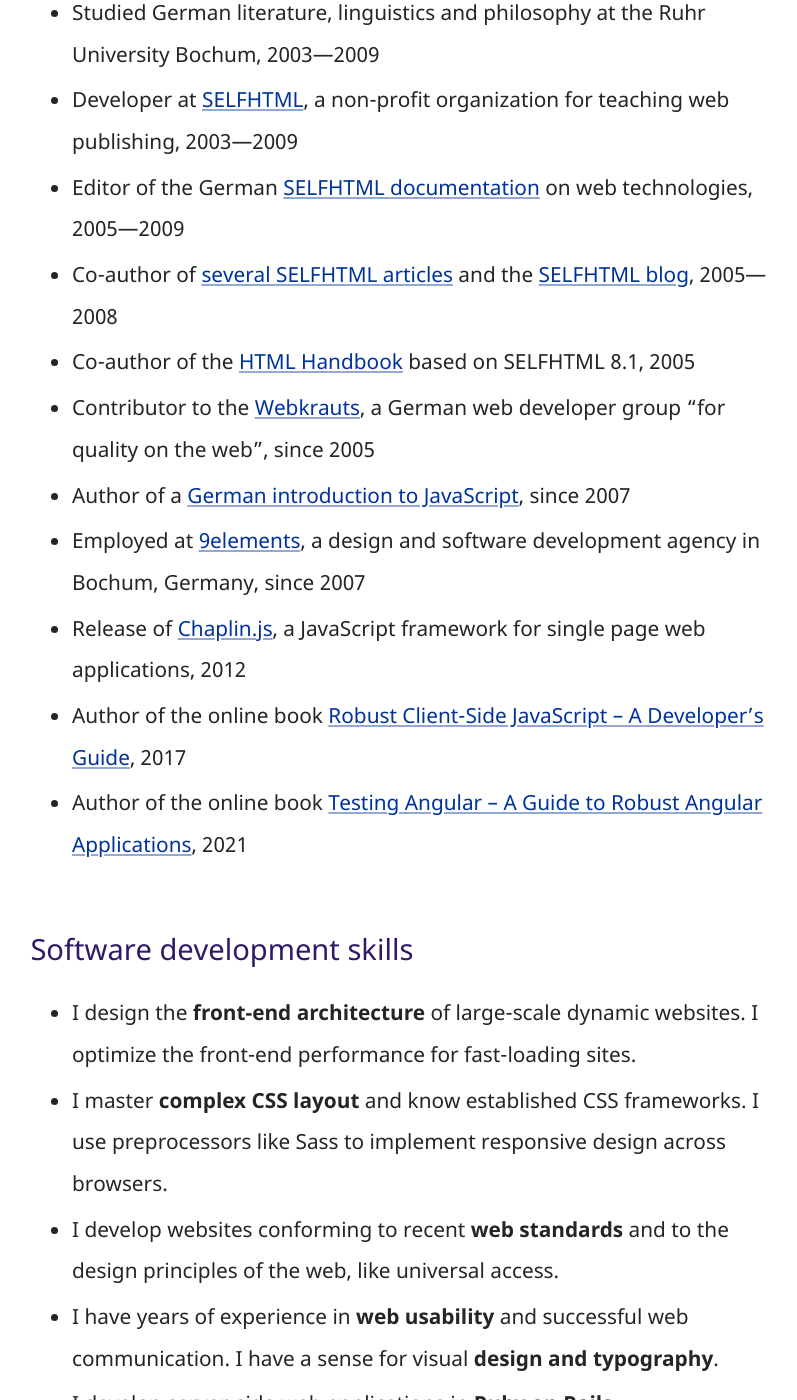
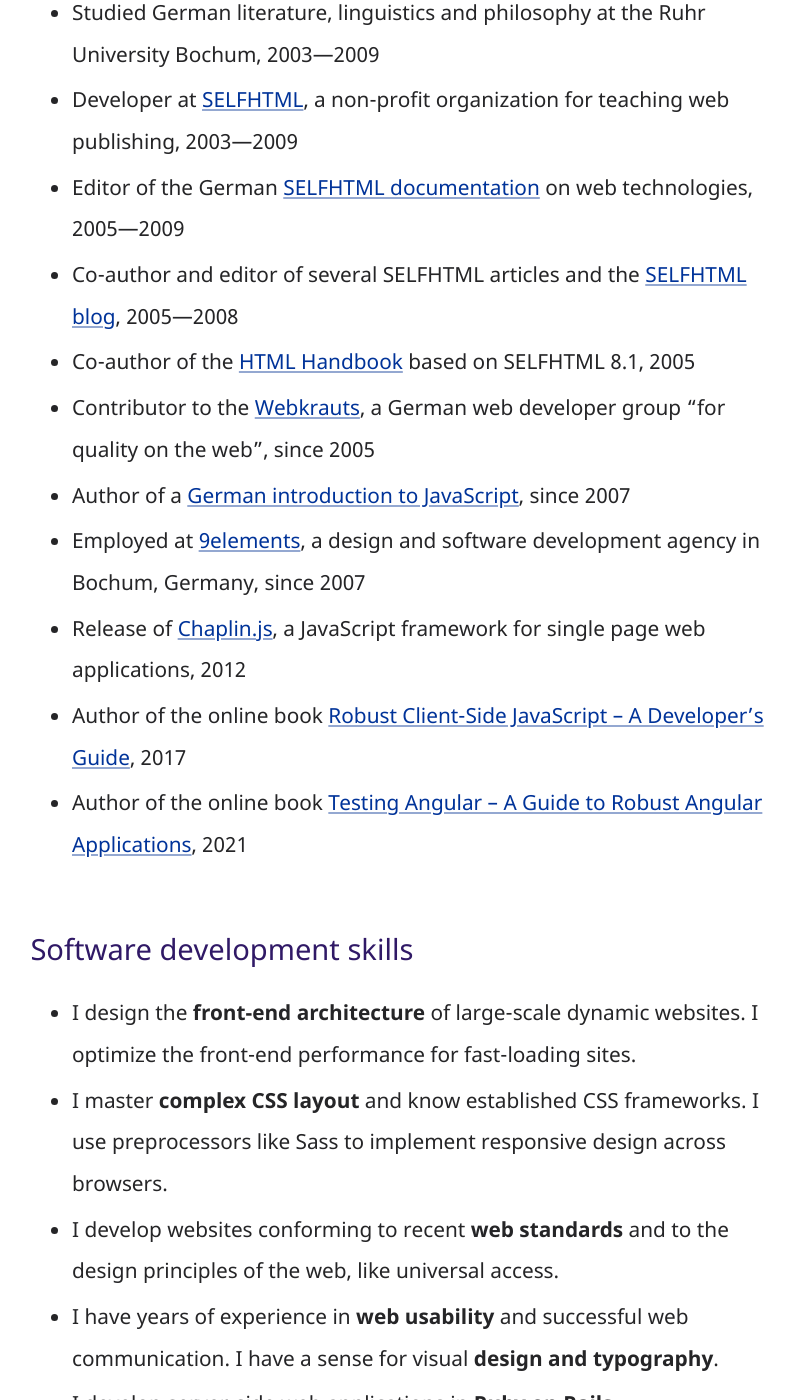
Before and after one commit to molily/molily.de, a Jekyll site: the page built from resume-en.html, in a window 1280 px wide and 1400 px high, scrolled down 1602 px. Shown: the whole window, without its empty margins (20-817 px from the left). Built offline with Jekyll 4.4.1, drawn with Linux system fonts in a browser that asks for light colours; some of the changed text lies outside the part shown.

Commit message:
link fix, wording

```diff
--- a/resume-en.html
+++ b/resume-en.html
@@ -36,7 +36,7 @@
   <li>Studied German literature, linguistics and philosophy at the Ruhr University Bochum, 2003&mdash;2009</li>
   <li>Developer at <a href="https://selfhtml.org/">SELFHTML</a>, a non-profit organization for teaching web publishing, 2003&mdash;2009</li>
   <li>Editor of the German <a href="https://wiki.selfhtml.org/">SELFHTML documentation</a> on web technologies, 2005&mdash;2009</li>
-  <li>Co-author of <a href="https://wiki.selfhtml.org/wiki/Artikel">several SELFHTML articles</a> and the <a href="https://blog.selfhtml.org/">SELFHTML blog</a>, 2005&mdash;2008</li>
+  <li>Co-author and editor of several SELFHTML articles and the <a href="https://blog.selfhtml.org/">SELFHTML blog</a>, 2005&mdash;2008</li>
   <li>Co-author of the <a href="https://www.amazon.de/dp/3772366546/">HTML Handbook</a> based on SELFHTML 8.1, 2005</li>
   <li>Contributor to the <a href="https://webkrauts.de/autor/mathias-schaefer">Webkrauts</a>, a German web developer group “for quality on the web”, since 2005</li>
   <li>Author of a <a href="/js/">German introduction to JavaScript</a>, since 2007</li>
```
Also changed, not shown: other parts of resume-en.html (+1 -1 lines).
